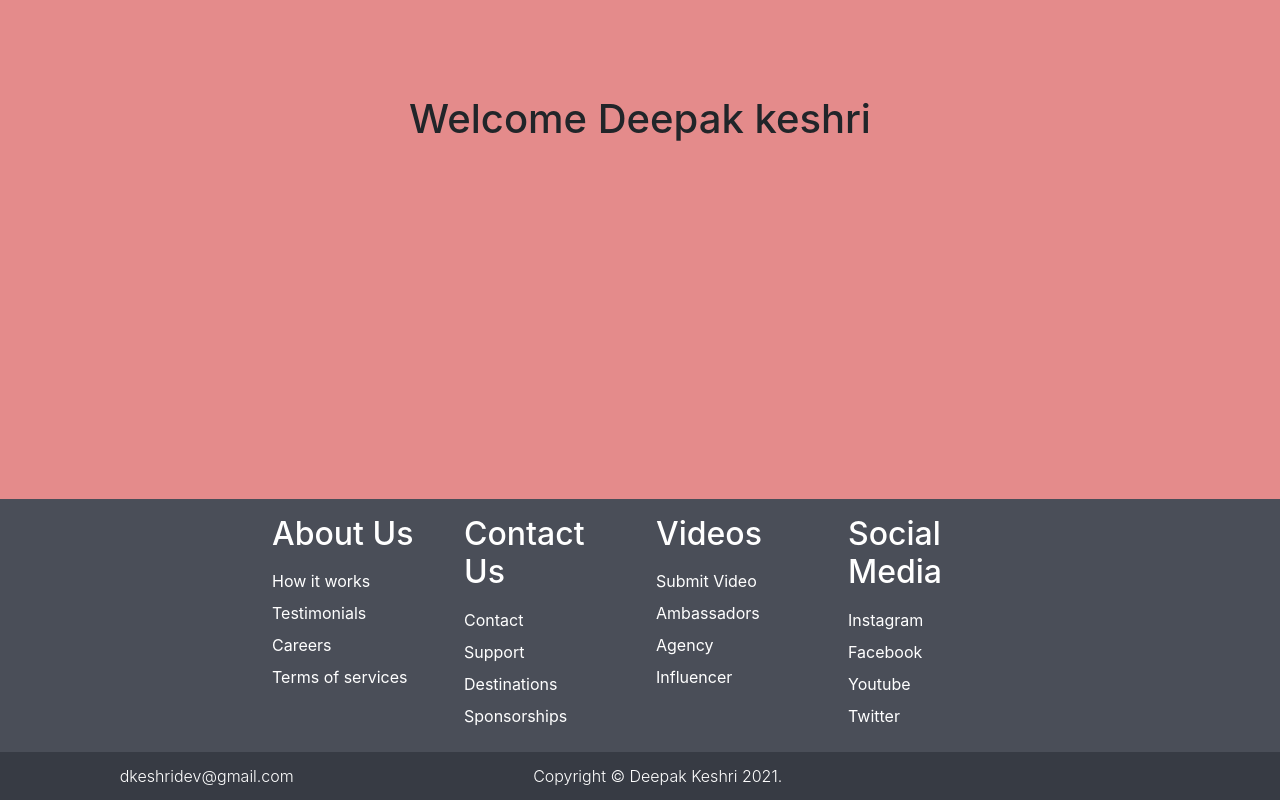
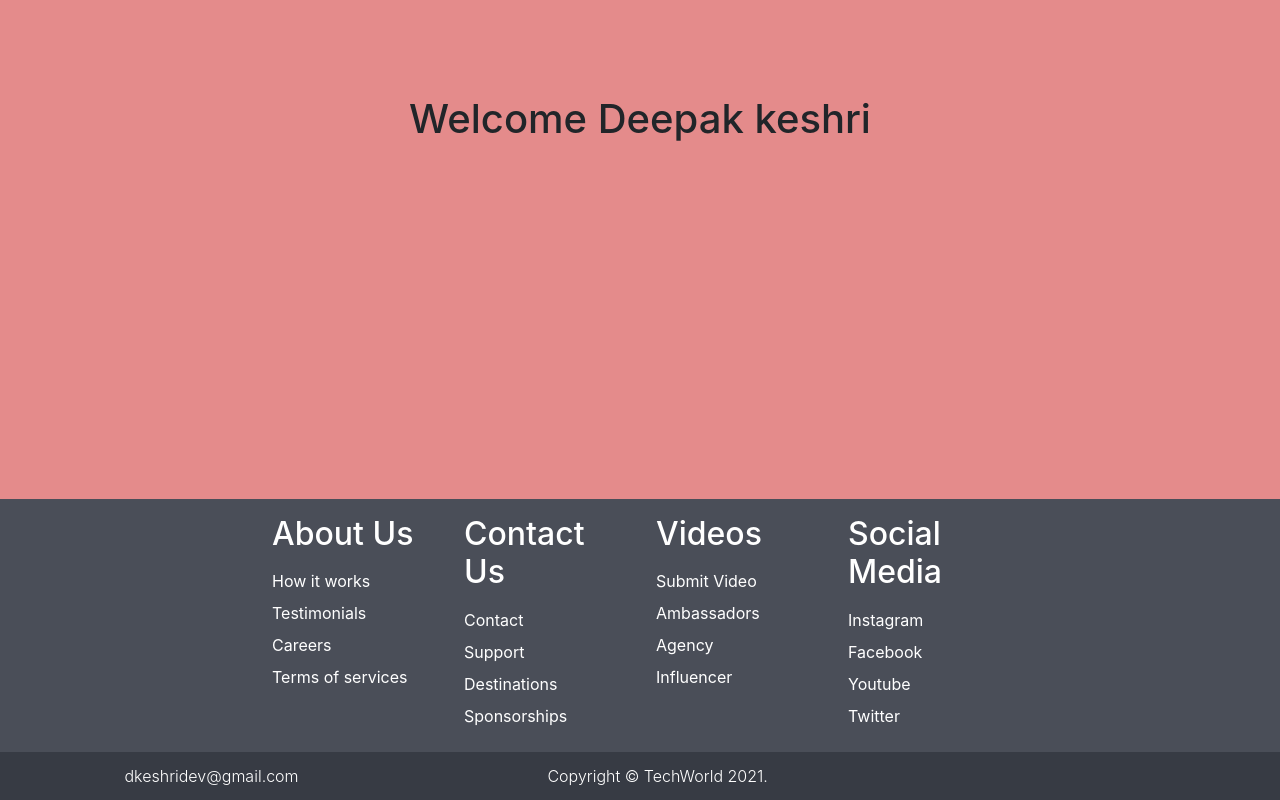
Before and after one commit to dkeshri/react, a React (Create React App) app: page / in a window 1280 px wide. Shown: the part 301-1101 px from the top of the page. Built offline with nearby package versions, Linux system fonts and the light colour scheme; a web font is replaced by a local one.

Commit message:
font awesome

```diff
--- a/src/Components/Common/SocialMediaFooter.js
+++ b/src/Components/Common/SocialMediaFooter.js
@@ -1,11 +1,12 @@
 import React from 'react'
 import '../../assets/css/SocialMediaFooter.css'
 import SocialMediaIcons from './SocialMediaIcons'
+import {Year} from '../../utility'
 function SocialMediaFooter() {
     return (
         <section className='social-media'>
             <div>dkeshridev@gmail.com</div>
-            <div>Copyright © Deepak Keshri 2021.</div>
+            <div>Copyright © TechWorld {Year}.</div>
             <SocialMediaIcons />
         </section>
     )
--- a/src/utility/index.js
+++ b/src/utility/index.js
@@ -40,3 +40,4 @@ export const getCookie = (key) => {
     }
 
 }
+export const Year = (new Date()).getFullYear();
```
